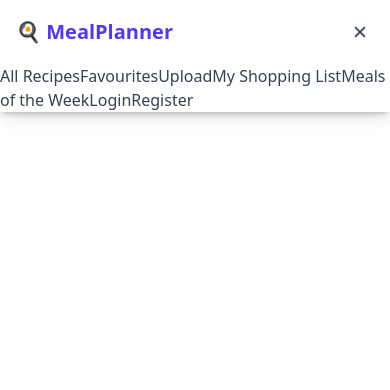
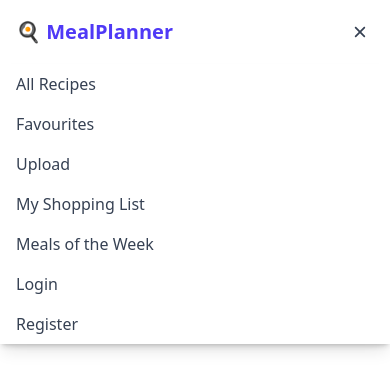
Before and after one commit to ikaihc/RecipePlanner, a React (Vite) app in the folder frontend/: page / in a window 390 px wide. Both pictures are taken after a click on the button 360 px from the left and 32 px from the top of the page. Shown: the top 390 px of the page. Built offline with nearby package versions, Linux system fonts and the light colour scheme.

Commit message:
feat: Updated navbar style

```diff
--- a/frontend/src/components/common/NavBar.jsx
+++ b/frontend/src/components/common/NavBar.jsx
@@ -1,6 +1,6 @@
 import React, { useState } from 'react'
 import { IoIosMenu, IoIosClose } from 'react-icons/io'
-import { Link, NavLink } from 'react-router-dom'
+import { NavLink } from 'react-router-dom'
 
 const navItems = [
     { label: 'All Recipes', path: '/all-recipes' },
@@ -30,10 +30,10 @@ const Navbar = () => {
                         { navItems.map((item, index) => (
                             <NavLink
                                 key={ index } to={ item.path } className={ ({ isActive }) =>
-                                    isActive
-                                        ? 'text-indigo-600 font-bold'
-                                        : 'text-gray-700 hover:text-indigo-600 font-medium'
-                                }
+                                isActive
+                                    ? 'text-indigo-600 font-bold'
+                                    : 'text-gray-700 hover:text-indigo-600 font-medium'
+                            }
                             >
                                 { item.label }
                             </NavLink>
@@ -59,8 +59,8 @@ const Navbar = () => {
                             to={item.path}
                             className={({ isActive }) =>
                                 isActive
-                                    ? 'text-indigo-600 font-bold'
-                                    : 'text-gray-700 hover:text-indigo-600 font-medium'
+                                    ? 'block px-4 py-2 text-indigo-600 bg-indigo-50 font-bold'
+                                    : 'block px-4 py-2 text-gray-700 hover:bg-indigo-50 hover:text-indigo-600 font-medium'
                             }
                         >
                             {item.label}
```
